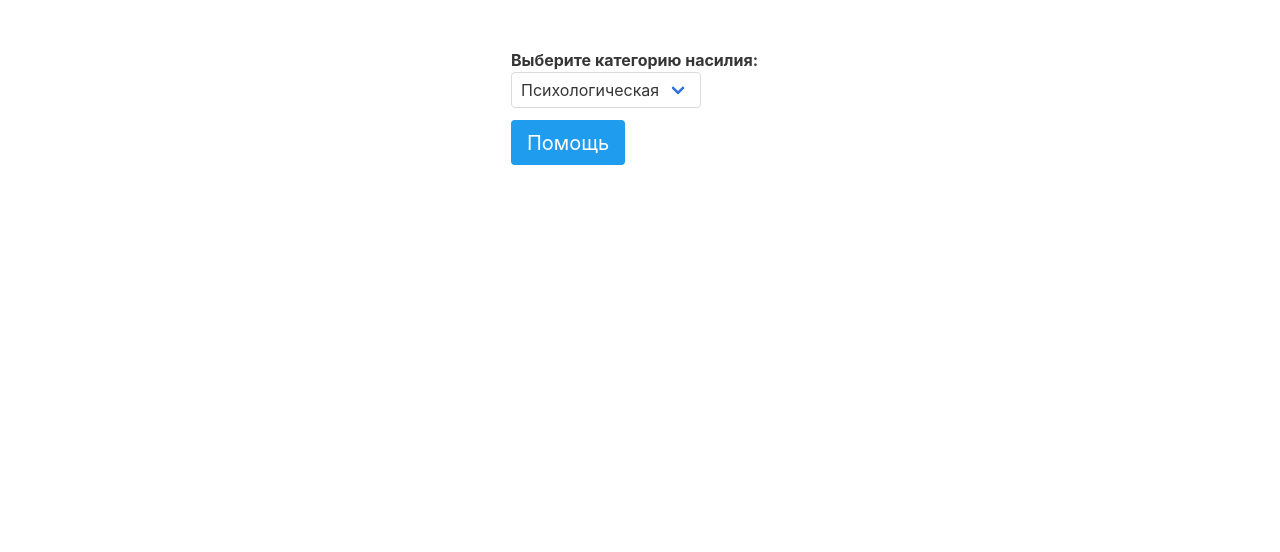
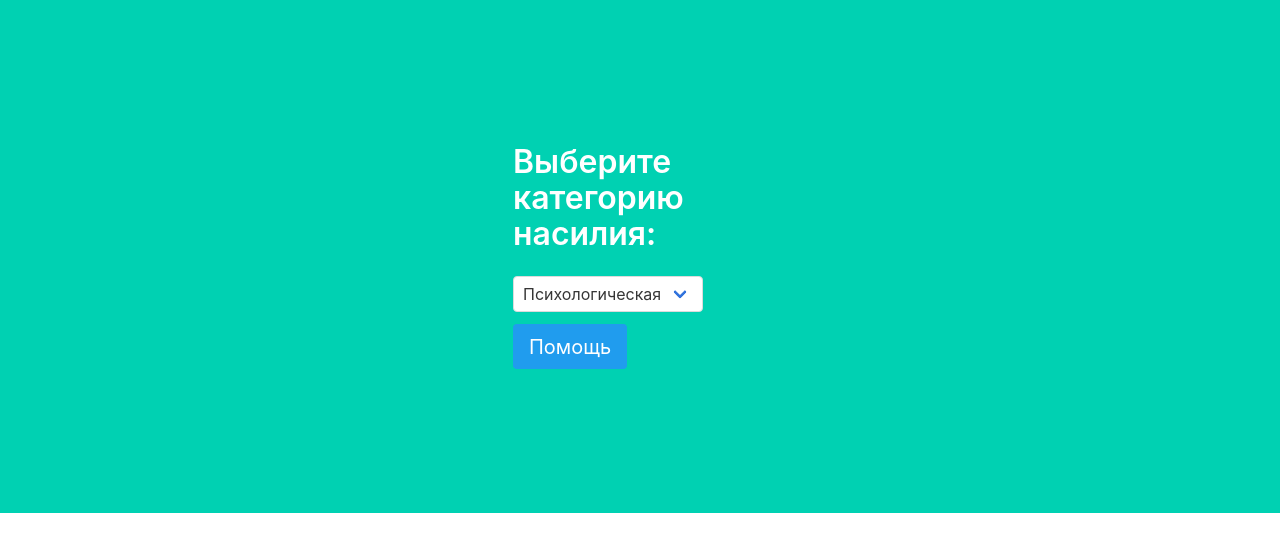
Before and after one commit to mrcat323/1313, a plain HTML site: page index.html in a window 1280 px wide. Drawn offline with Linux system fonts and the light colour scheme.

Commit message:
Add hero stuff

```diff
--- a/index.html
+++ b/index.html
@@ -8,10 +8,16 @@
     <link rel="stylesheet" href="bulma.css">
 </head>
 <body>
-    <div class="container section">
+
+
+                        <section class="hero is-primary is-medium">
                                 <div class="columns is-mobile is-centered">
                                     <div class="column is-half-mobile is-3-desktop">
-                <strong>Выберите категорию насилия:</strong>
+                                <div class="hero-body">
+                                  <div class="container">
+                                    <h1 class="title">
+                                      Выберите категорию насилия:
+                                    </h1>
                                     <div class="field">
                                     <div class="control">
                                         <div class="select">
@@ -26,5 +32,8 @@
                                 </div>
                             </div>
                                   </div>
+                                </div>
+                              </section>
+
 </body>
 </html>
```
Lines whose indentation alone changed are shown as unchanged.
